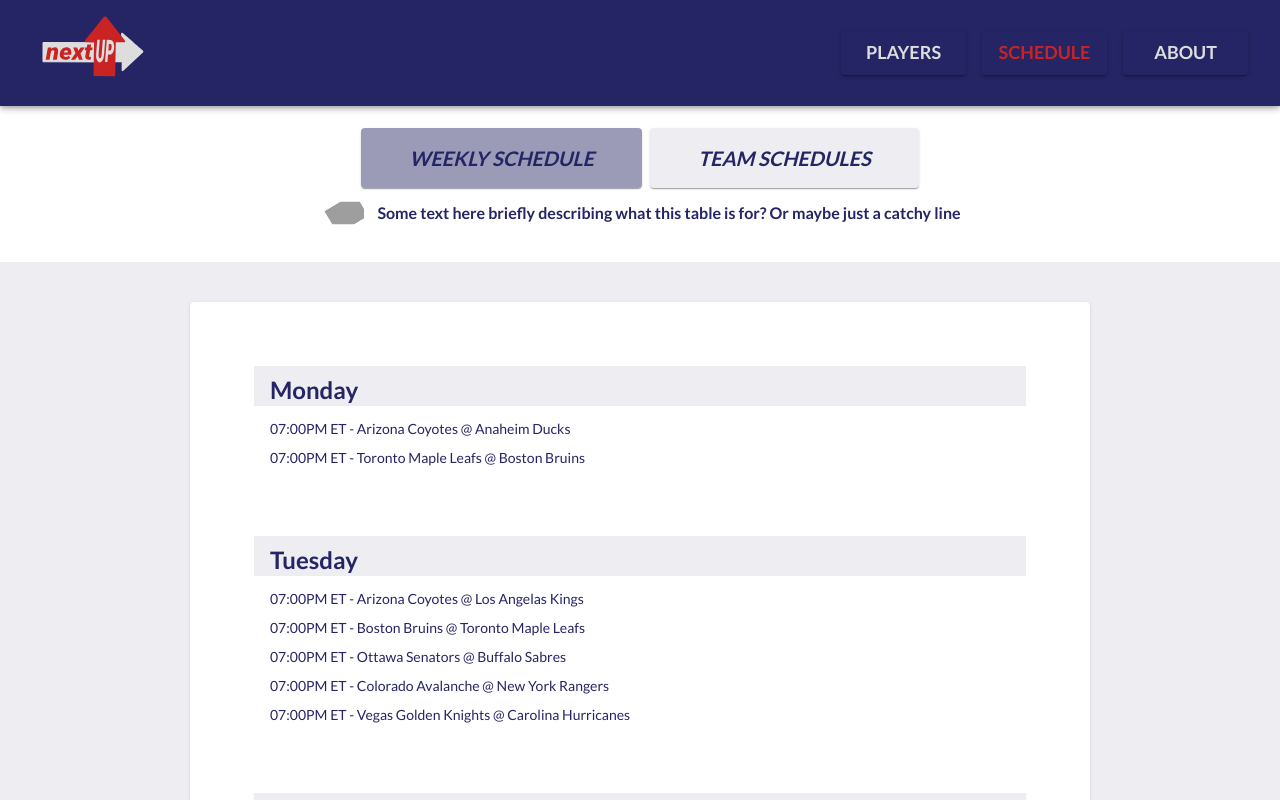
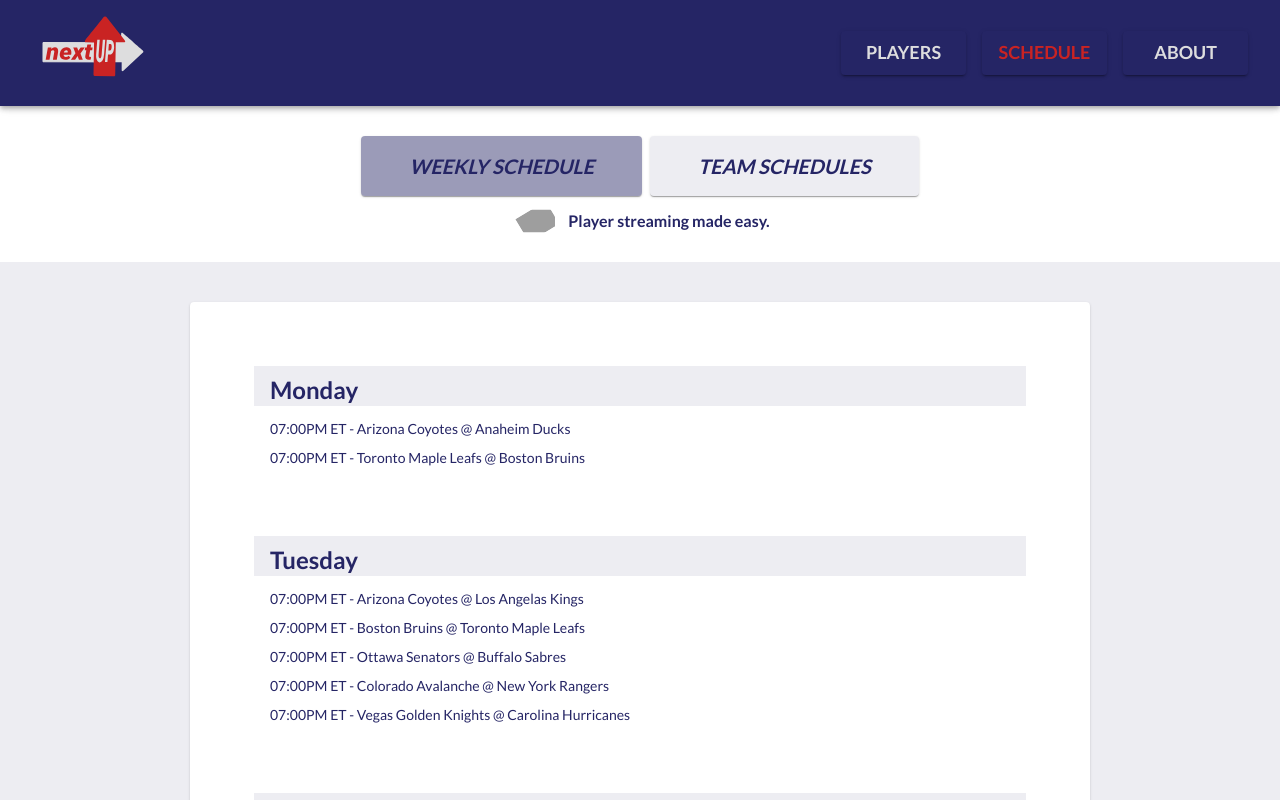
Before and after one commit to apreynolds1989/nextUP, a React (Create React App) app: page /nextUP/schedule in a window 1280 px wide. Shown: the top 800 px of the page. Built offline with nearby package versions, Linux system fonts and the light colour scheme; grey boxes are pictures that could not be loaded.

Commit message:
Updated Banner Text

```diff
--- a/src/assets/theme.js
+++ b/src/assets/theme.js
@@ -80,10 +80,10 @@ export const tableContainer = {
 
 export const bannerSX = {
     width: '100vw',
-    marginTop: 16,
+    marginTop: 17,
     marginBottom: 0,
     marginX: 'auto',
-    paddingBottom: 3,
+    paddingBottom: 2,
 };
 
 export const bannerSxMobile = {
@@ -91,7 +91,7 @@ export const bannerSxMobile = {
     marginTop: 10,
     marginBottom: 0,
     marginX: 'auto',
-    paddingBottom: 3,
+    paddingBottom: 1,
 };
 
 export const bannerSkaterBackground = {
@@ -129,25 +129,6 @@ export const bannerScheduleBackground = {
     backgroundSize: 'contain',
 };
 
-export const scheduleTableHeaderSx = {
-    backgroundColor: palette.gtWhite,
-    borderRight: '1px solid black',
-    borderBottom: '1px solid black',
-    textAlign: 'center',
-    minWidth: '125px',
-    color: palette.gtRed,
-    fontWeight: 'bold',
-    fontSize: 16,
-};
-
-export const scheduleTableCellsSx = {
-    borderRight: '1px solid black',
-    // borderBottom: '1px solid black',
-    textAlign: 'center',
-    minWidth: '125px',
-    color: palette.gtBlue,
-};
-
 export const podiumCardSx = {
     // width: '80vw',
     // height: '80vh',
--- /dev/null
+++ b/src/components/BannerText.jsx
@@ -0,0 +1,28 @@
+import React from 'react';
+import { Box, Typography } from '@mui/material';
+import { ShootingPuck } from './ShootingPuck';
+
+export const BannerText = ({ isMobileSize, text }) => {
+    return (
+        <Box
+            sx={{
+                display: 'flex',
+                flexDirection: 'row',
+                justifyContent: 'center',
+            }}
+        >
+            <ShootingPuck width={50} height={50} />
+            <Typography
+                variant='body1'
+                sx={{
+                    fontWeight: 'bold',
+                    fontSize: isMobileSize ? '12px' : '16px',
+                    paddingLeft: 1,
+                    alignSelf: 'center',
+                }}
+            >
+                {text}
+            </Typography>
+        </Box>
+    );
+};
--- a/src/components/BannerWithToggle.jsx
+++ b/src/components/BannerWithToggle.jsx
@@ -1,9 +1,8 @@
-import { Box, Typography } from '@mui/material';
+import { Box } from '@mui/material';
 import { Container } from '@mui/system';
 import React from 'react';
 import { bannerSX, bannerSxMobile } from '../assets/theme';
 import { BannerToggleButton } from './BannerToggleButton';
-import { ShootingPuck } from './ShootingPuck';
 
 export const BannerWithToggle = ({
     isMobileSize,
@@ -14,6 +13,7 @@ export const BannerWithToggle = ({
     titleOne,
     buttonBackgroundTwo,
     titleTwo,
+    bannerText,
 }) => {
     const bannerProps = isMobileSize ? bannerSxMobile : bannerSX;
     return (
@@ -50,27 +50,7 @@ export const BannerWithToggle = ({
                         />
                     </Box>
                 </Box>
-                <Box
-                    sx={{
-                        display: 'flex',
-                        flexDirection: 'row',
-                        justifyContent: 'center',
-                    }}
-                >
-                    <ShootingPuck width={50} height={50} />
-                    <Typography
-                        variant='body1'
-                        sx={{
-                            fontWeight: 'bold',
-                            fontSize: isMobileSize ? '12px' : '16px',
-                            paddingLeft: 1,
-                            alignSelf: 'center',
-                        }}
-                    >
-                        Some text here briefly describing what this table is
-                        for? Or maybe just a catchy line
-                    </Typography>
-                </Box>
+                {bannerText}
             </Box>
         </Container>
     );
--- a/src/pages/Players.jsx
+++ b/src/pages/Players.jsx
@@ -16,6 +16,7 @@ import {
     skaterHeaders,
     skaterData,
 } from '../assets/data/staticStats';
+import { BannerText } from '../components/BannerText';
 
 export const Players = ({ isMobileSize }) => {
     const [displayedTable, setDisplayedTable] = useState('SKATERS');
@@ -38,6 +39,12 @@ export const Players = ({ isMobileSize }) => {
                         : bannerGoalieBackground
                 }
                 titleTwo='GOALIES'
+                bannerText={
+                    <BannerText
+                        isMobileSize={isMobileSize}
+                        text={'Player streaming made easy.'}
+                    />
+                }
             />
             <Container
                 disableGutters
@@ -51,7 +58,6 @@ export const Players = ({ isMobileSize }) => {
                 <Container
                     sx={{
                         width: '100vw',
-                        // border: '2px solid red',
                     }}
                 >
                     {displayedTable === 'SKATERS' && (
--- a/src/pages/Schedule.jsx
+++ b/src/pages/Schedule.jsx
@@ -7,6 +7,7 @@ import { BannerWithToggle } from '../components/BannerWithToggle';
 import { WeeklyGamesList } from '../components/WeeklyGamesList';
 import { DoubleSortTable } from '../components/customTableComponents/DoubleSortTable';
 import { teamScheduleHeaders, teamScheduleData } from '../assets/data/games';
+import { BannerText } from '../components/BannerText';
 // import { bannerScheduleBackground } from '../assets/theme';
 
 export const Schedule = ({ isMobileSize }) => {
@@ -20,6 +21,12 @@ export const Schedule = ({ isMobileSize }) => {
                 setDisplayedTable={setDisplayedTable}
                 titleOne='Weekly Schedule'
                 titleTwo='Team Schedules'
+                bannerText={
+                    <BannerText
+                        isMobileSize={isMobileSize}
+                        text={'Player streaming made easy.'}
+                    />
+                }
             />
             <Container
                 disableGutters
```
